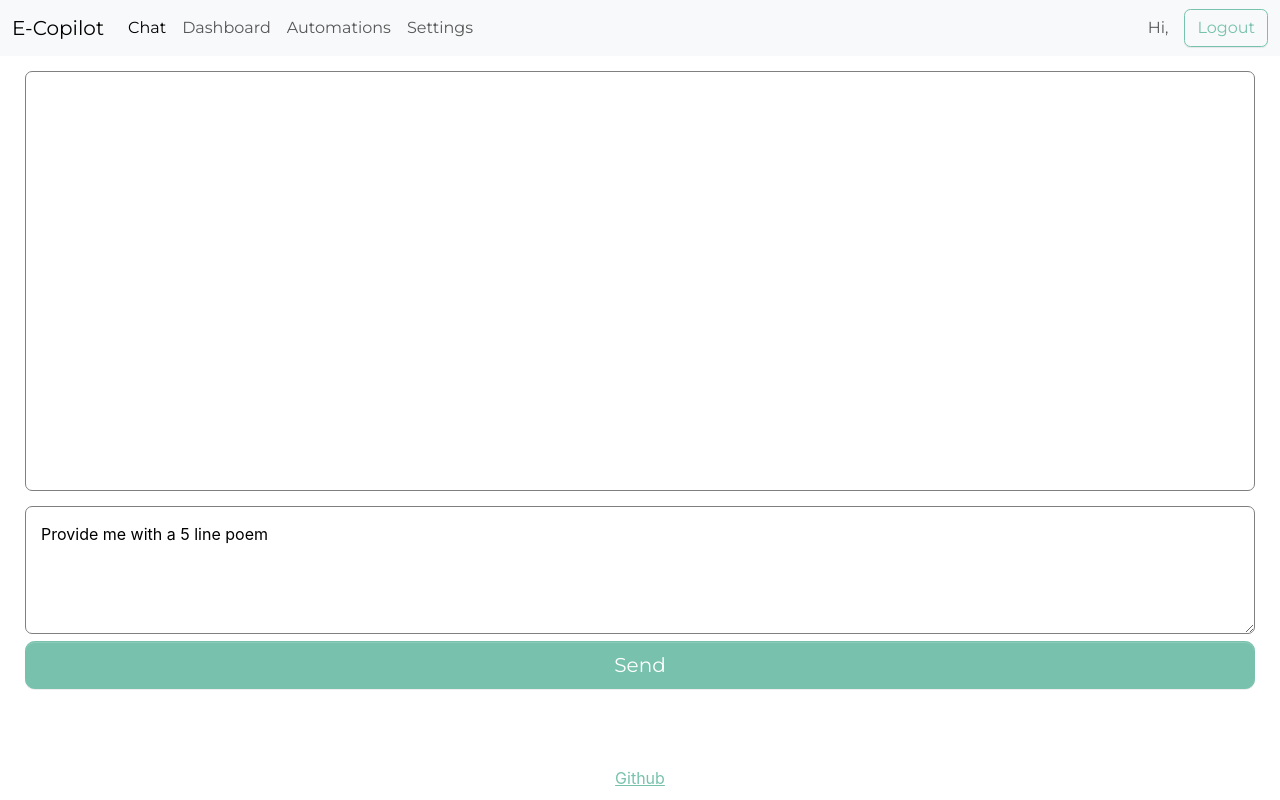
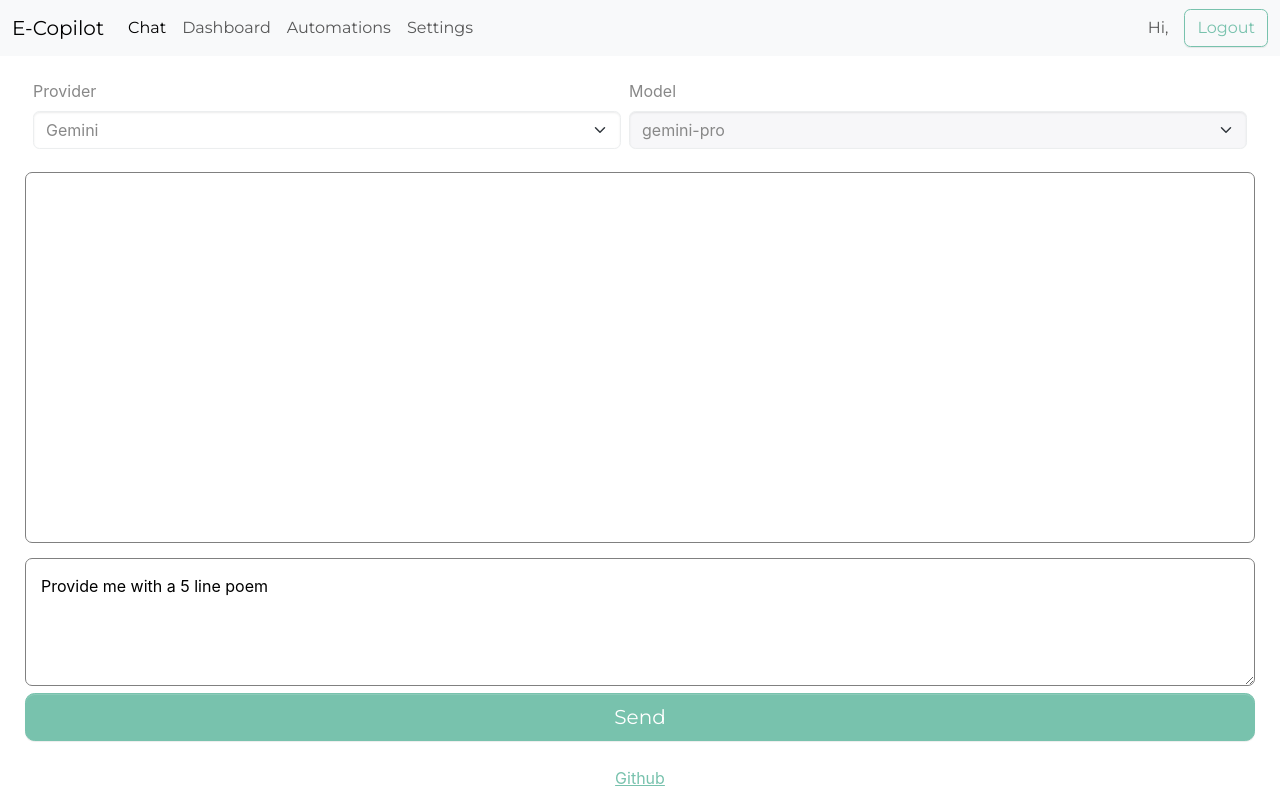
Before and after one commit to la-flor/electron-copilot, a React (Vite) app: page /home in a window 1280 px wide. Built offline with nearby package versions, Linux system fonts and the light colour scheme; sample sign-in values are in the browser's storage.

Commit message:
feat: Add provider and model selection to chat page and connect with database settings

```diff
--- a/app/src/pages/Home.tsx
+++ b/app/src/pages/Home.tsx
@@ -1,19 +1,61 @@
-import { FormEvent, useState } from 'react';
+import { FormEvent, useContext, useEffect, useState } from 'react';
+import { AuthContext } from '../context/AuthContext';
+import { OllamaModel } from '../shared/interfaces/database.interface';
 import { streamComplete } from '../services/stream';
 import './home.scss';
 
 const Home = () => {
+	const { user } = useContext(AuthContext);
+	const [provider, setProvider] = useState('gemini');
+	const [models, setModels] = useState<OllamaModel[]>([]);
+	const [model, setModel] = useState('gemini-pro');
 	const [userPrompt, setUserPrompt] = useState('Provide me with a 5 line poem');
 	const [response, setResponse] = useState<string[]>([]);
+	const [error, setError] = useState<string>('');
+
+	useEffect(() => {
+		const fetchModels = async () => {
+			if (!user) return;
+			setError('');
+			setModels([]);
+
+			if (provider === 'ollama') {
+				setModel(''); // Reset model when provider changes
+				const res = await window.db.ollama.listModels(user.id);
+				if (res.success && res.models) {
+					setModels(res.models);
+					if (res.models.length > 0) {
+						setModel(res.models[0].name);
+					}
+				} else {
+					setError(res.message || 'Failed to fetch Ollama models.');
+				}
+			} else if (provider === 'gemini') {
+				// For Gemini, we can have a static list or a single option.
+				setModel('gemini-pro'); // Example model
+				setModels([]); // Or a static list: [{ name: 'gemini-pro', ... }]
+			}
+		};
+
+		fetchModels();
+	}, [provider, user]);
 
 	const handleSubmit = async (e: FormEvent) => {
 		e.preventDefault();
+		if (!model) {
+			alert('Please select a model.');
+			return;
+		}
 		try {
-			setResponse((prev) => {
-				prev.push(userPrompt);
-				prev.push('');
-				return prev;
-			});
+			setResponse((prev) => [
+				...prev,
+				`\n> **Me (using ${provider}/${model}):**\n${userPrompt}\n\n**${model}:**`,
+				'',
+			]);
+			setUserPrompt('');
+			// The streamComplete function will need to be updated to accept provider and model.
+			// For now, this will continue to use the default.
+			// for await (const { chunk } of streamComplete(userPrompt, { provider, model })) {
 			for await (const { chunk } of streamComplete(userPrompt)) {
 				setResponse((prev) => {
 					if (prev.length === 0) {
@@ -30,11 +72,50 @@ const Home = () => {
 
 	return (
 		<div id='home'>
+			<div id='chat-controls' className='d-flex gap-2 p-2'>
+				<div className='flex-grow-1'>
+					<label htmlFor='provider-select' className='form-label'>
+						Provider
+					</label>
+					<select
+						id='provider-select'
+						className='form-select'
+						value={provider}
+						onChange={(e) => setProvider(e.target.value)}
+					>
+						<option value='gemini'>Gemini</option>
+						<option value='ollama'>Ollama</option>
+					</select>
+				</div>
+				<div className='flex-grow-1'>
+					<label htmlFor='model-select' className='form-label'>
+						Model
+					</label>
+					<select
+						id='model-select'
+						className='form-select'
+						value={model}
+						onChange={(e) => setModel(e.target.value)}
+						disabled={provider === 'gemini' || models.length === 0}
+					>
+						{provider === 'gemini' ? (
+							<option value='gemini-pro'>gemini-pro</option>
+						) : (
+							models.map((m) => (
+								<option key={m.digest} value={m.name}>
+									{m.name}
+								</option>
+							))
+						)}
+					</select>
+				</div>
+			</div>
+			{error && <div className='alert alert-danger mx-2'>{error}</div>}
 			<div id='chat-output'>
-				{response.map((resp) =>
+				{response.map((resp, i) =>
 					resp
-						.split('\\n')
-						.map((line, index) => <article key={index}>{line}</article>),
+						.split('\n')
+						.map((line, j) => <article key={`${i}-${j}`}>{line}</article>),
 				)}
 			</div>
 
--- a/app/src/pages/Settings.tsx
+++ b/app/src/pages/Settings.tsx
@@ -48,7 +48,7 @@ export const Settings = () => {
 			await window.db.apiKey.upsertApiKey({
 				user_id: user.id,
 				provider: 'ollama',
-				api_key: null,
+				api_key: '',
 				hostname: ollamaHost,
 			});
 
@@ -187,7 +187,6 @@ export const Settings = () => {
 									id='ollama-host'
 									value={ollamaHost}
 									onChange={(e) => setOllamaHost(e.target.value)}
-									placeholder='http://localhost:11434'
 								/>
 							</div>
 						)}
```
Also changed, not shown: app/electron/database.ts (+29 -0 lines), app/electron/preload.ts (+10 -0 lines), app/global.d.ts (+8 -0 lines), app/src/shared/interfaces/database.interface.ts (+7 -0 lines).
